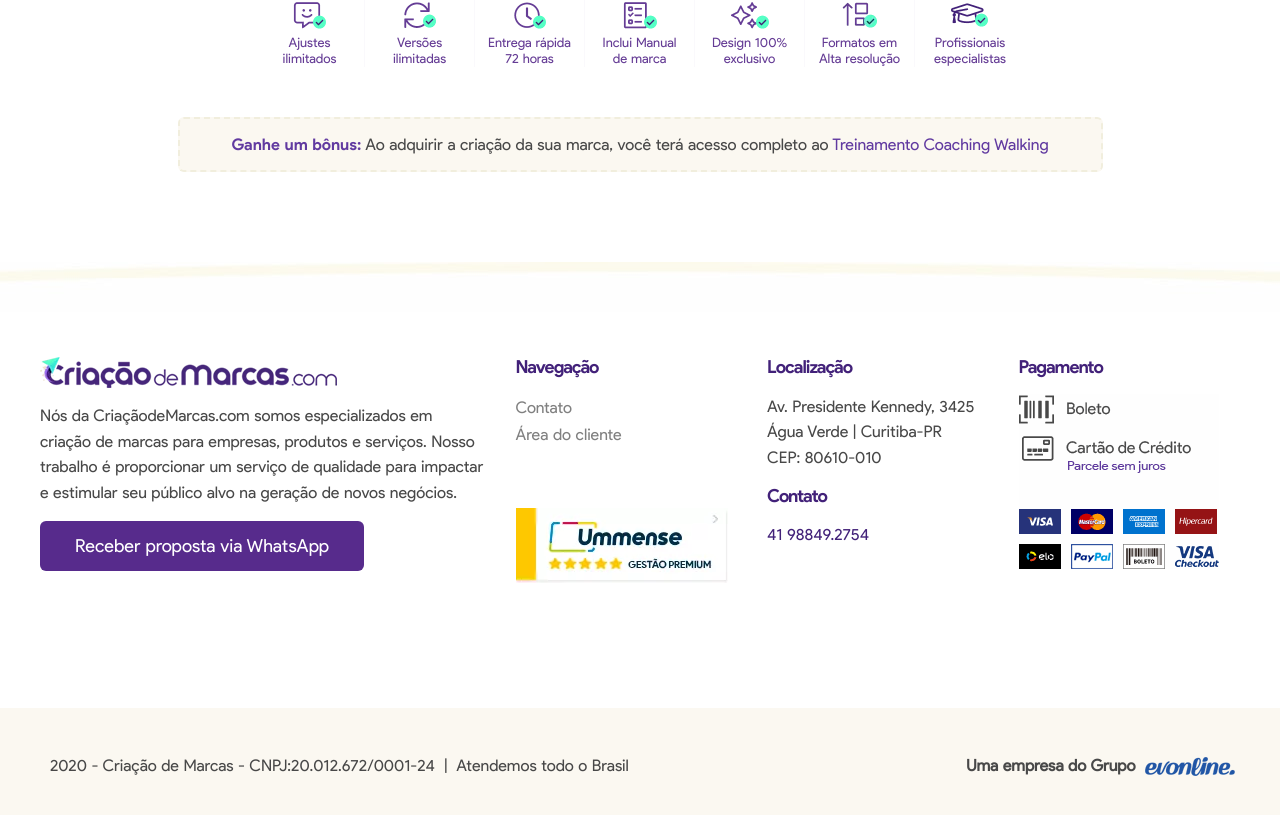
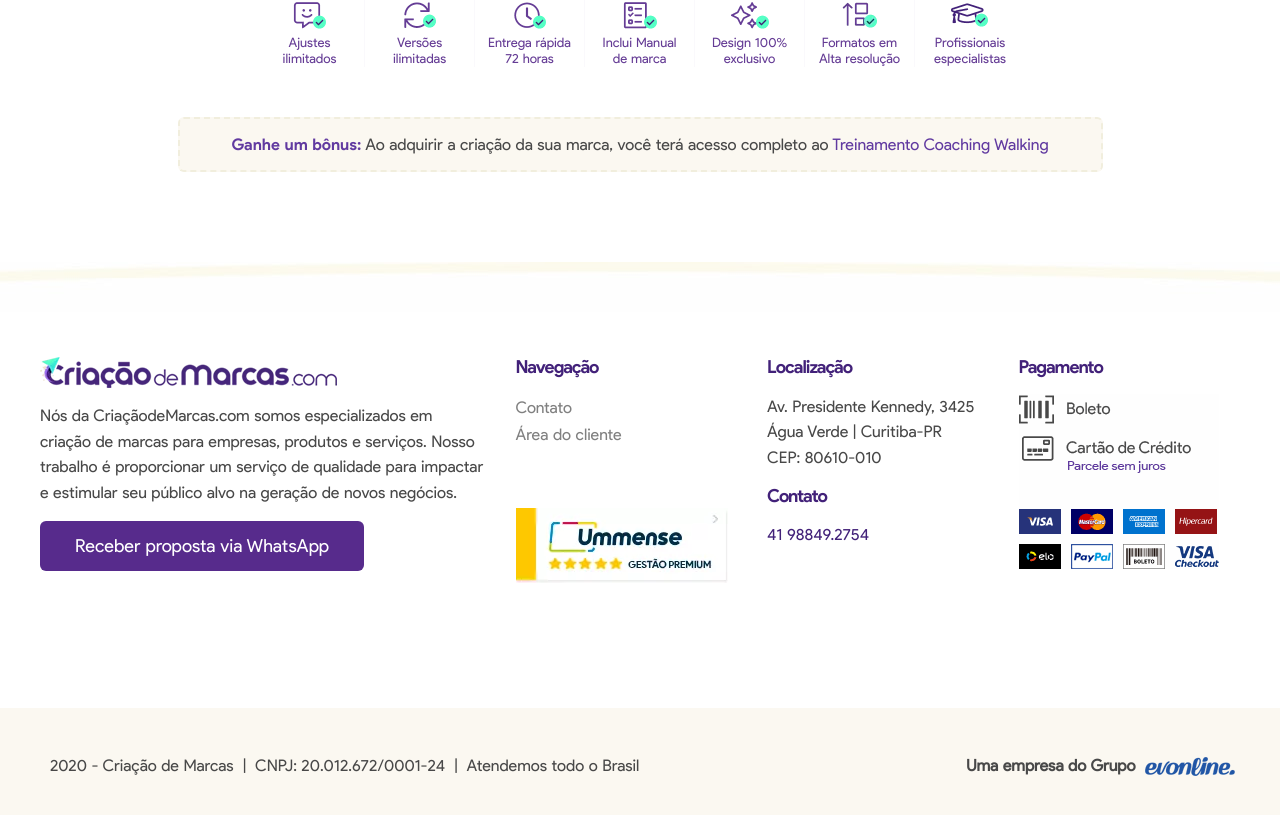
Before and after one commit to renonreis/criacaodemarcas, a Nuxt app: page / in a window 1280 px wide. Shown: the part 9298-10113 px from the top of the page. Built offline with nearby package versions, Linux system fonts and the light colour scheme; some icons are missing.

Commit message:
Mobile Home Fix

```diff
--- a/components/Footer.vue
+++ b/components/Footer.vue
@@ -212,7 +212,7 @@
                   data-icon="icons8:copyright"
                   data-inline="false"
                 ></span>
-                2020 - Criação de Marcas - CNPJ:20.012.672/0001-24 <span class="divider">&nbsp;|&nbsp;</span> Atendemos todo o Brasil
+                2020 - Criação de Marcas <span class="divider">&nbsp;|&nbsp;</span> CNPJ: 20.012.672/0001-24 <span class="divider">&nbsp;|&nbsp;</span> Atendemos todo o Brasil
                 <span
                   class="iconify"
                   data-icon="twemoji:flag-for-flag-brazil"
```
